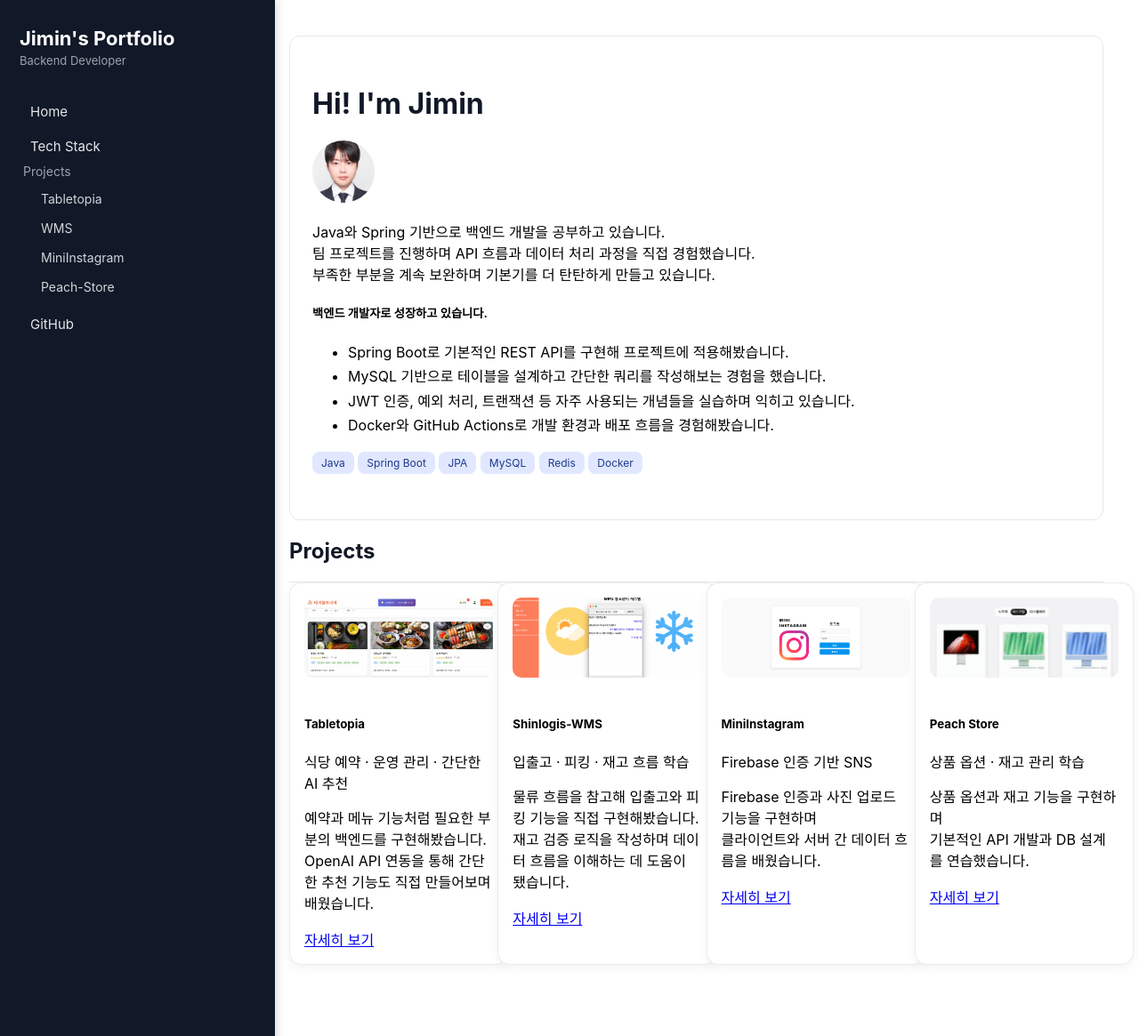
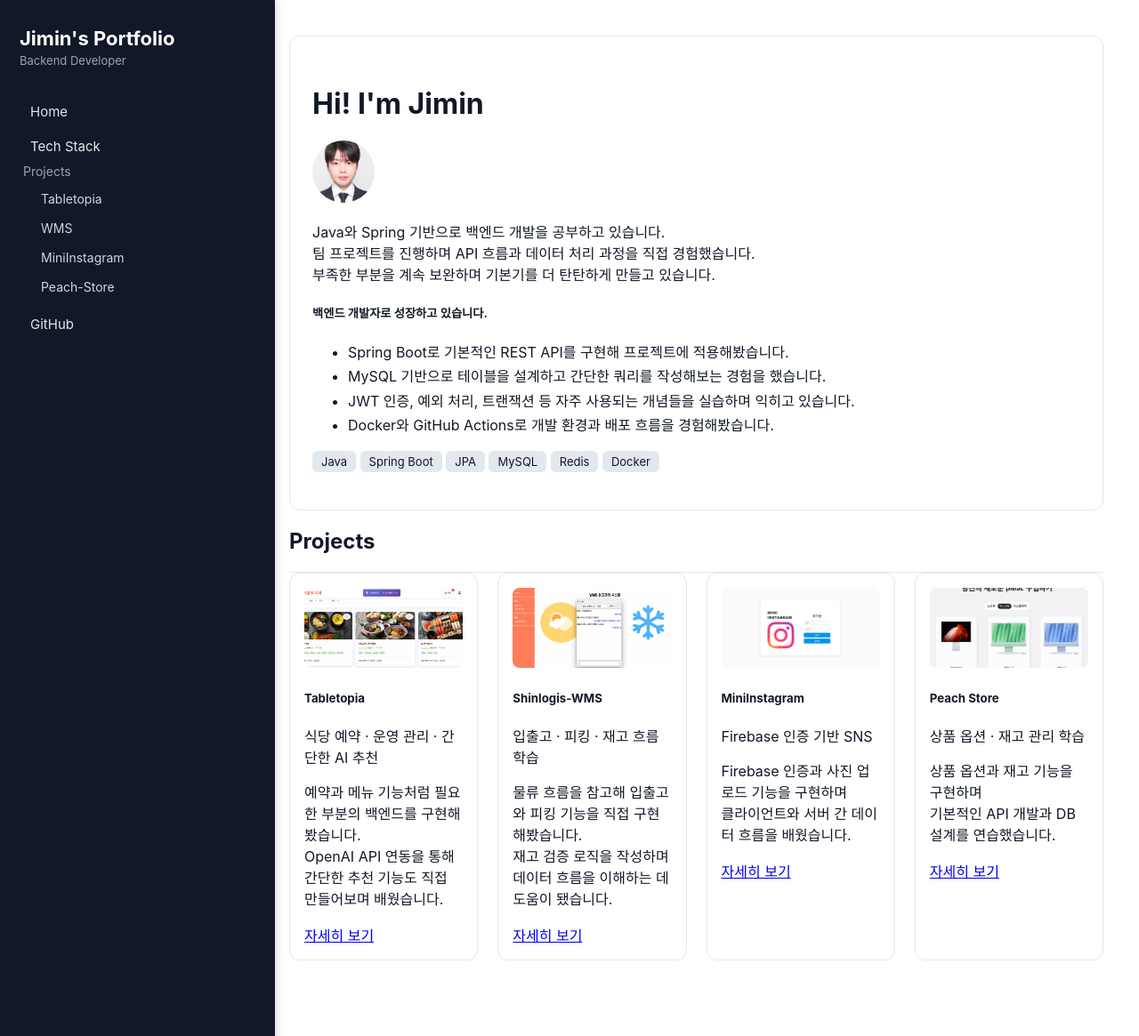
Before and after one commit to Shypanda0119/shypanda0119.github.io, a Jekyll site: the page built from index.html, in a window 1280 px wide and 1165 px high. Shown: the whole window at 89% size. Built offline with Jekyll 4.4.1, drawn with Linux system fonts in a browser that asks for light colours; the list of posts is cut into pages by our own code.

Commit message:
Update default.html

```diff
--- a/_layouts/default.html
+++ b/_layouts/default.html
@@ -5,14 +5,16 @@
   <meta name="viewport" content="width=device-width, initial-scale=1.0">
   <title>{{ page.title }}</title>
 
+  <!-- 외부 CSS 불러오기 -->
   <link rel="stylesheet" href="/assets/css/style.css">
 
-  <!-- ====== 전체 CSS ====== -->
+  <!-- 기본 레이아웃에 필요한 최소 CSS만 유지 -->
   <style>
     body {
       font-family: 'Inter', 'Pretendard', sans-serif;
       background: #ffffff;
       margin: 0;
+      color: #111827;
     }
 
     /* ====== Sidebar ====== */
@@ -88,14 +90,13 @@
       color: #60A5FA;
     }
 
-    /* ====== 페이지 본문 ====== */
+    /* ====== 페이지 컨테이너 ====== */
     .page {
-      margin-left: 285px; /* Sidebar 옆으로 붙이기 */
+      margin-left: 285px;
       padding: 40px 40px;
-      max-width: 1200px; /* 가운데 고정 방지 */
+      max-width: 1200px;
     }
 
-    /* 중앙 정렬 강제 제거 */
     .page *,
     .page *:not(img) {
       margin-left: 0 !important;
@@ -104,57 +105,6 @@
 
     h1, h2, h3 {
       color: #111827;
-    }
-
-    /* ====== 프로젝트 카드 ====== */
-    .project-card {
-      width: 100%;
-      max-width: 1100px;  /* 넓게 */
-      background: #ffffff;
-      border: 1px solid rgba(17,24,39,0.08);
-      padding: 28px;
-      border-radius: 14px;
-      box-shadow: 0 4px 12px rgba(0,0,0,0.05);
-      transition: all 0.2s;
-      margin-bottom: 40px; /* 가운데 auto 제거 */
-    }
-
-    .project-card:hover {
-      transform: translateY(-2px);
-      box-shadow: 0 10px 25px rgba(0,0,0,0.08);
-    }
-
-    .project-img {
-      width: 100%;
-      border-radius: 10px;
-      margin-bottom: 18px;
-    }
-
-    .detail-btn {
-      display: inline-block;
-      margin-top: 12px;
-      padding: 10px 18px;
-      background: #3B82F6;
-      color: white;
-      border-radius: 8px;
-      text-decoration: none;
-      font-weight: 600;
-      transition: 0.2s;
-    }
-
-    .detail-btn:hover {
-      background: #2563EB;
-    }
-
-    .tag {
-      display: inline-block;
-      background: #E0E7FF;
-      color: #1E3A8A;
-      padding: 5px 10px;
-      font-size: 12px;
-      border-radius: 8px;
-      margin-right: 6px;
-      margin-bottom: 6px;
     }
   </style>
 </head>
```
